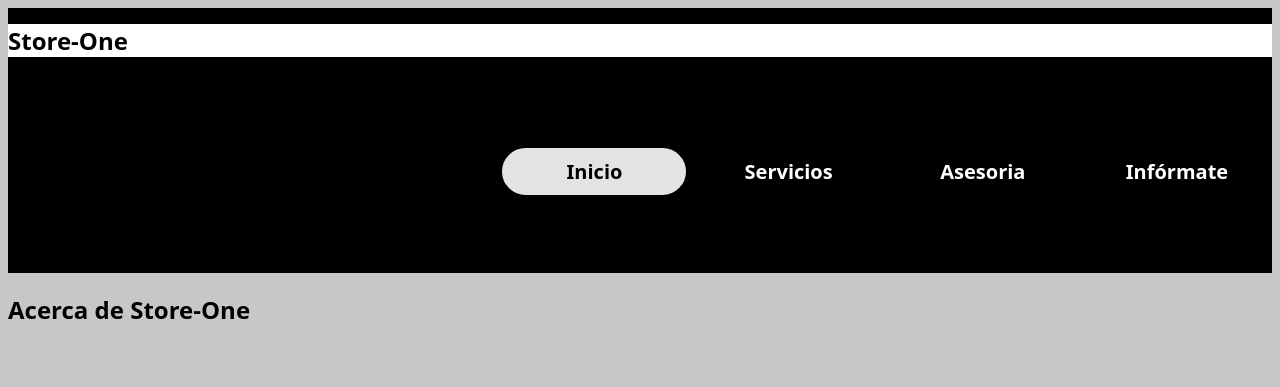
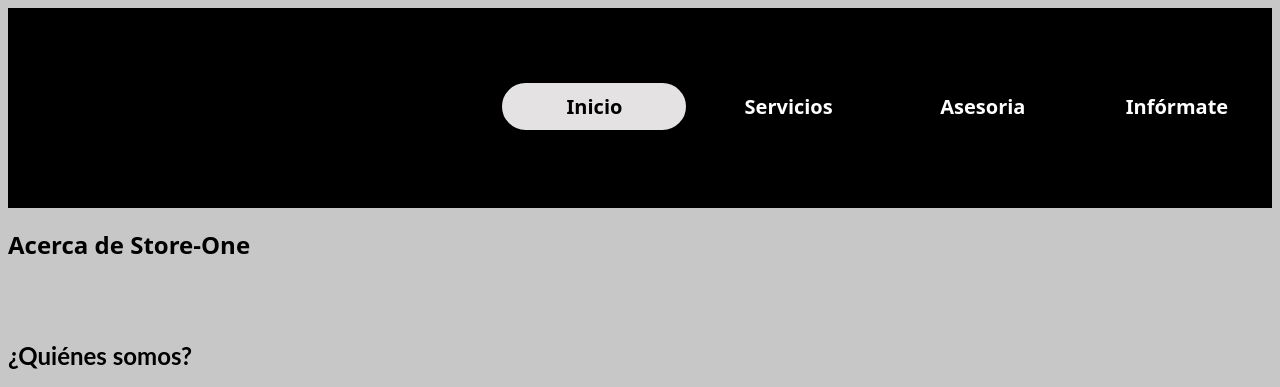
Before and after one commit to Daniell-G/web.platform-Store-One, a plain HTML site: page index.html in a window 1280 px wide. Shown: the top 387 px of the page. Drawn offline with Linux system fonts and the light colour scheme.

Commit message:
1 file modified

```diff
--- a/index.html
+++ b/index.html
@@ -10,7 +10,6 @@
   <body>
     <!-- Encabezado -->
     <header>
-      <h1 class="title1">Store-One</h1>
       <div class="wrapper"></div>
       <nav>
         <a href="/" aria-current="page">Inicio</a>
```
